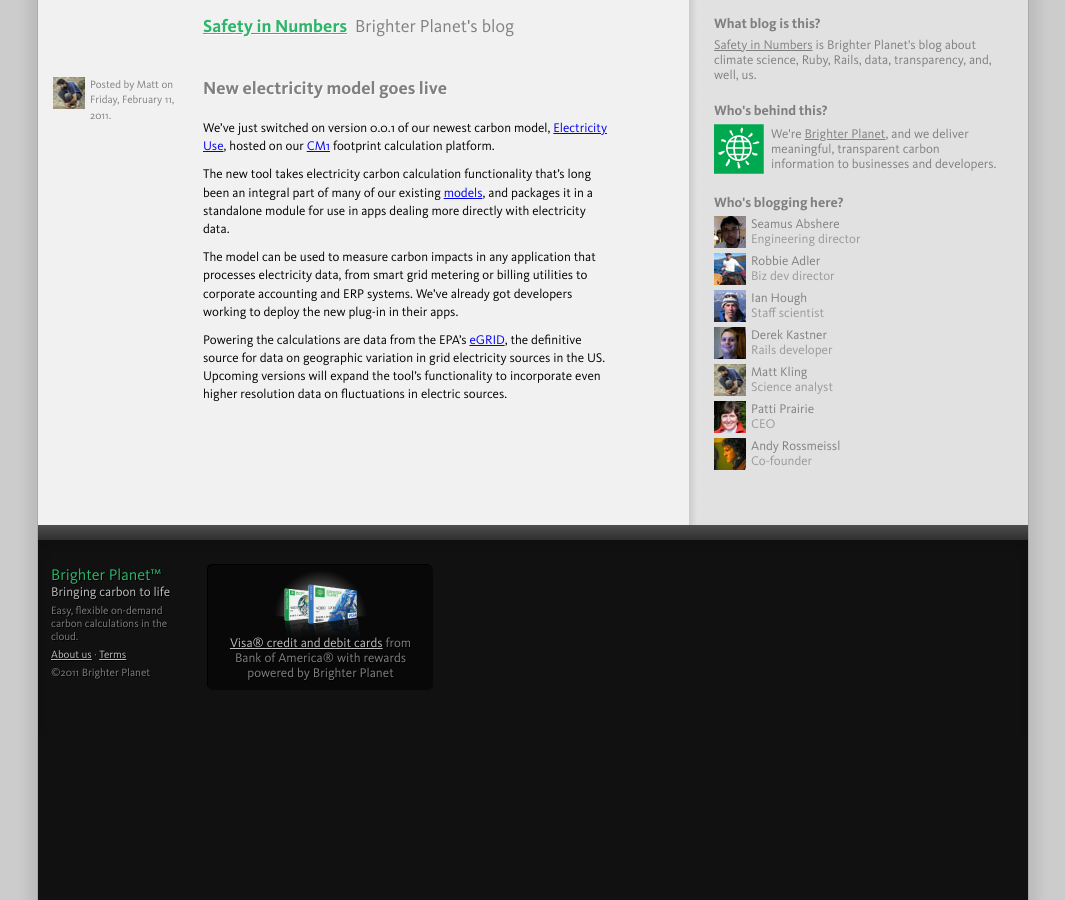
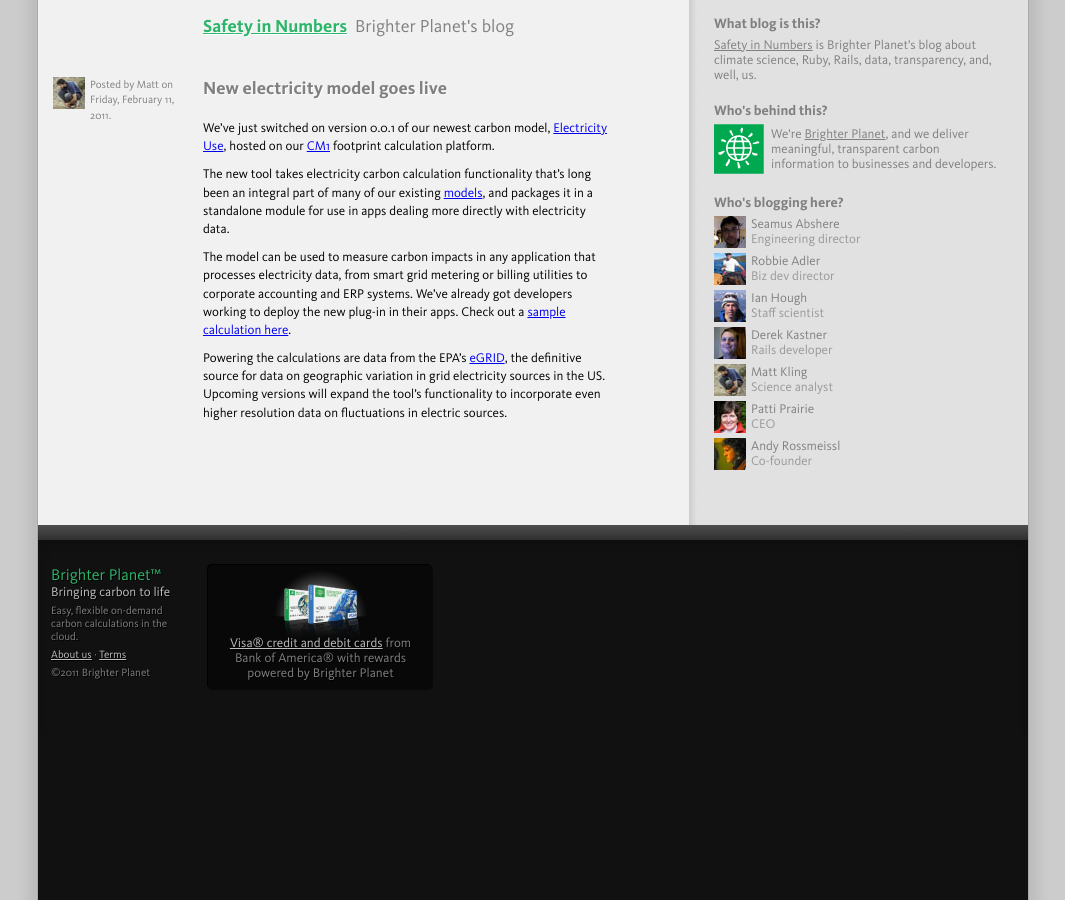
Before and after one commit to faradayio/numbers, a Jekyll site: the page built from _posts/2011-02-11-new-electricity-model-goes-live.markdown, in a window 1280 px wide. Shown: the whole page, without its empty margins (107-1172 px from the left). Built offline with Jekyll 4.4.1, drawn with Linux system fonts in a browser that asks for light colours; some web fonts are replaced; comment, search, counter and statistics services are not loaded.

Commit message:
add example calculation

```diff
--- a/_posts/2011-02-11-new-electricity-model-goes-live.markdown
+++ b/_posts/2011-02-11-new-electricity-model-goes-live.markdown
@@ -9,6 +9,6 @@
 
 The new tool takes electricity carbon calculation functionality that's long been an integral part of many of our existing [models](http://carbon.brighterplanet.com/models), and packages it in a standalone module for use in apps dealing more directly with electricity data.
 
-The model can be used to measure carbon impacts in any application that processes electricity data, from smart grid metering or billing utilities to corporate accounting and ERP systems. We've already got developers working to deploy the new plug-in in their apps.
+The model can be used to measure carbon impacts in any application that processes electricity data, from smart grid metering or billing utilities to corporate accounting and ERP systems. We've already got developers working to deploy the new plug-in in their apps. Check out a [sample calculation here](http://carbon.brighterplanet.com/electricity_uses?zip_code=94122&energy=5000).
 
 Powering the calculations are data from the EPA's [eGRID](http://www.epa.gov/cleanenergy/energy-resources/egrid/index.html), the definitive source for data on geographic variation in grid electricity sources in the US. Upcoming versions will expand the tool's functionality to incorporate even higher resolution data on fluctuations in electric sources.
```
